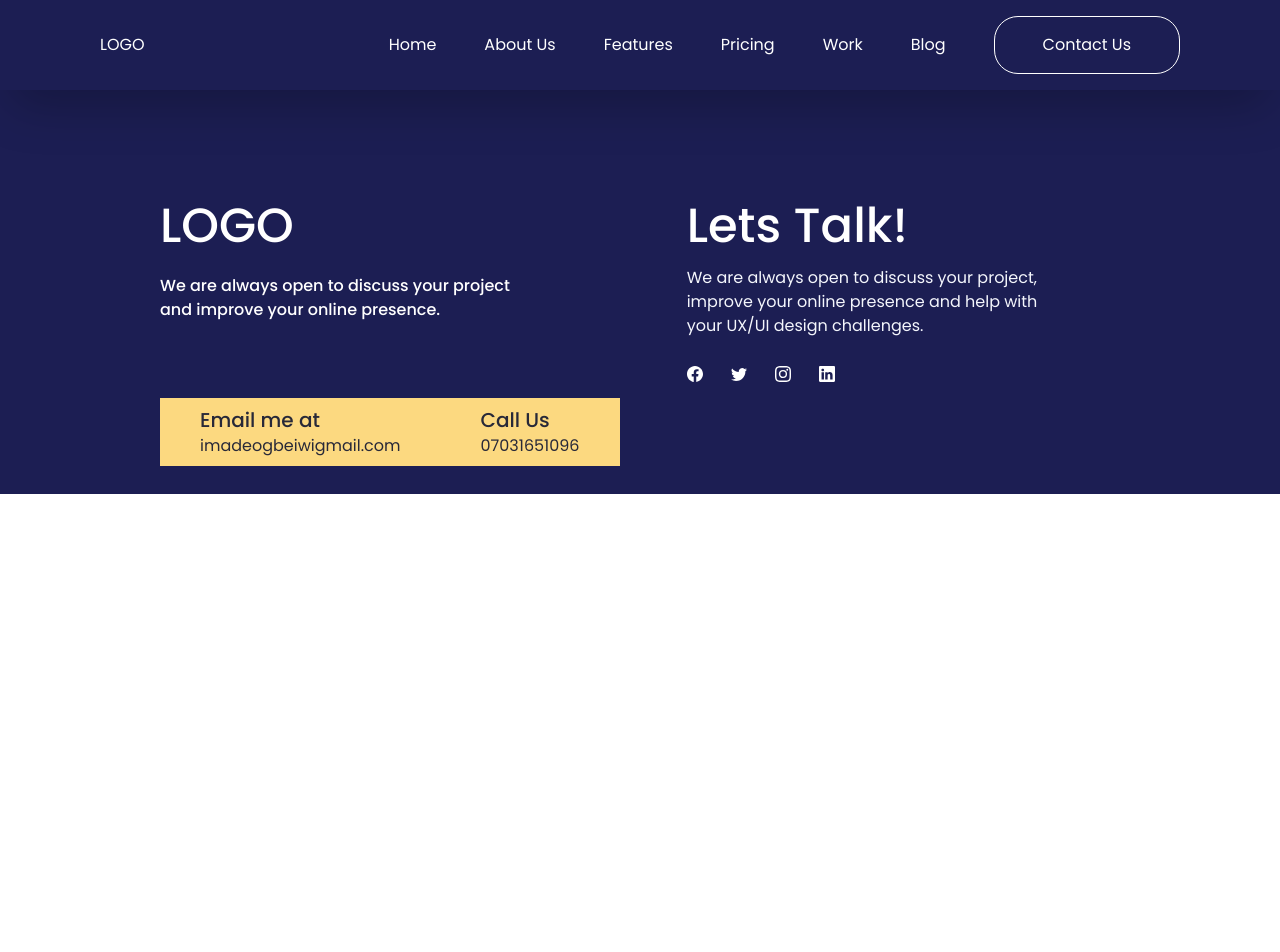
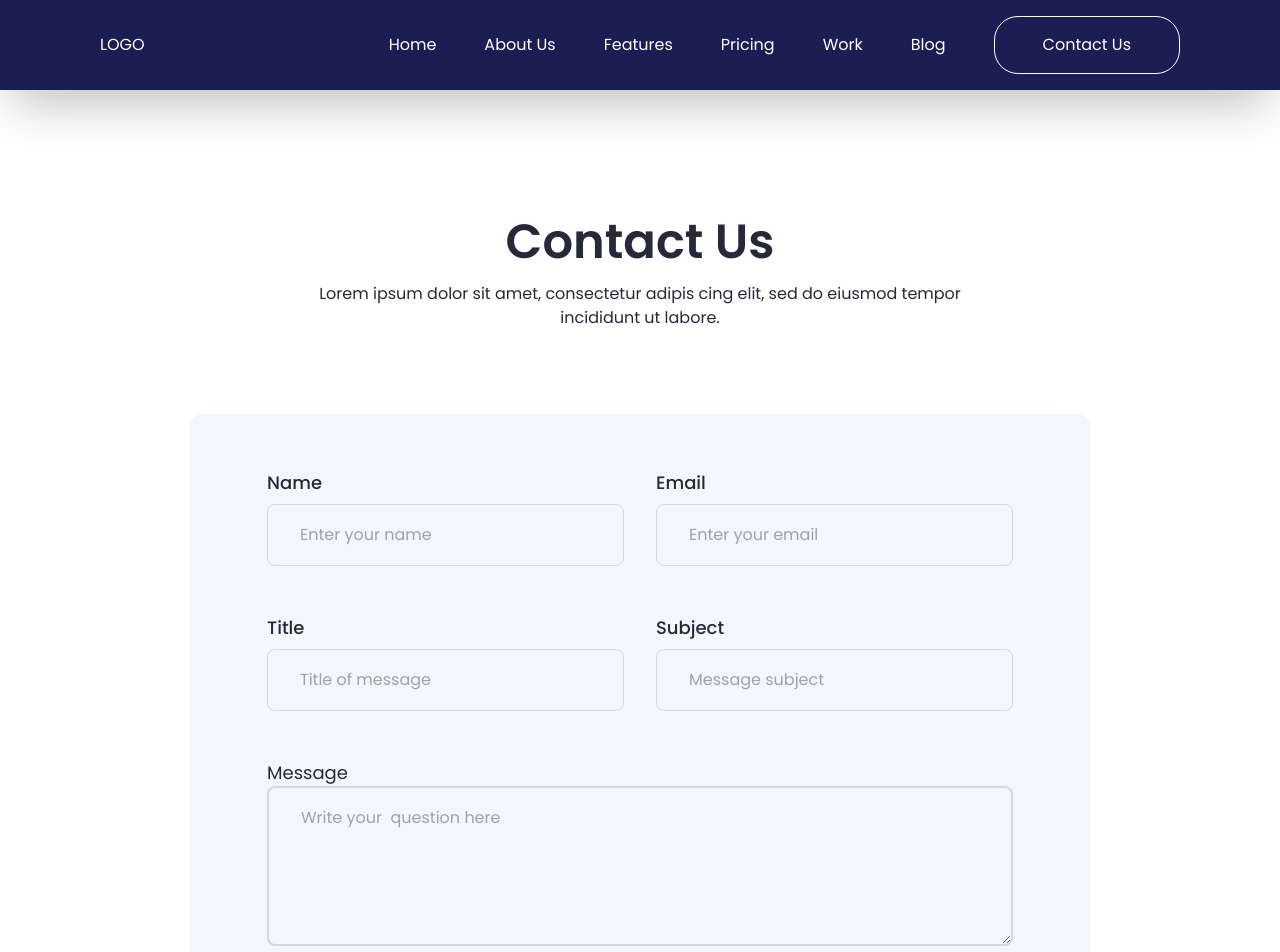
Before and after one commit to WinifredOgbeiwi/Website_Builder, a React (Vite) app: page /contact in a window 1280 px wide. Shown: the top 952 px of the page. Before the commit the page ends 800 px from the top, so only its background shows below. Built offline with nearby package versions, Linux system fonts and the light colour scheme.

Commit message:
CONTACT section

```diff
--- a/src/App.jsx
+++ b/src/App.jsx
@@ -8,6 +8,7 @@ import Pricing from './routes/Pricing'
 import Blog from './routes/Blog'
 import Footer from './layout/Footer'
 import Work from './routes/Work'
+import Contact from './routes/Contact'
 
 const App = () => {
   return (
@@ -21,8 +22,9 @@ const App = () => {
           <Route path='/pricing' element={<Pricing />} />
           <Route path='/work' element={<Work />} />
           <Route path='/blog' element={<Blog />} />
+          <Route path='/contact' element={<Contact />} />
         </Routes>
-        <Footer/>
+        <Footer />
       </BrowserRouter>
 
     </>
--- a/src/layout/Header.jsx
+++ b/src/layout/Header.jsx
@@ -29,7 +29,7 @@ const Header = () => {
             );
           })}
           <button className=' border-white border rounded-3xl py-2 lg:py-4 px-6 lg:px-12 hover:bg-main hover:text-white'>
-            Contact Us
+            <Link to="/contact">Contact Us</Link>
           </button>
 
         </ul>
@@ -52,7 +52,7 @@ const Header = () => {
                   );
                 })}
                 <button className=' border-white border rounded-3xl py-2 lg:py-4 px-6 lg:px-12 hover:bg-main hover:text-white'>
-                  Contact Us
+                  <Link to="/contact">Contact Us</Link>
                 </button>
 
               </ul>
--- /dev/null
+++ b/src/routes/Contact.jsx
@@ -0,0 +1,46 @@
+import React from 'react'
+import { Heading2 } from '../components/headings'
+
+const Contact = () => {
+    return (
+        <section className="py-32 max-[600px]:px-2 md:py-[128px] flex flex-col items-center justify-center gap-5">
+            <div className='text-center w-8/12 '>
+                <Heading2 text="Contact Us" />
+                <p className='mt-4 mb-16'> Lorem ipsum dolor sit amet, consectetur adipis cing elit, sed do eiusmod tempor incididunt ut labore.</p>
+            </div>
+
+            <div className='bg-[#F4F6FC] w-10/12 px-10 max-[639px]:px-9 max-[810px]:px-5 lg:px-[77px] py-[55px] rounded-xl'>
+                <form action="">
+                    <div className='w-full grid  sm:grid-cols-2 gap-8'>
+                        <div>
+                            <label htmlFor="name" className=' text-[18px] font-medium'>Name</label>
+                            <input type="text" id='name' placeholder='Enter your name' className='border-1 border-[#0000001f] mt-2  rounded-lg' required />
+                        </div>
+                        <div>
+                            <label htmlFor="name" className=' text-[18px] font-medium'>Email</label>
+                            <input type="email" id='name' placeholder='Enter your email' className='border-1 border-[#0000001f] mt-2  rounded-lg' required />
+                        </div>
+                        <div>
+                            <label htmlFor="name" className=' text-[18px] font-medium'>Title</label>
+                            <input type="text" id='name' placeholder='Title of message' className='border-1 border-[#0000001f] mt-2  rounded-lg ' />
+                        </div>
+                        <div>
+                            <label htmlFor="name" className=' text-[18px] font-medium'>Subject</label>
+                            <input type="text" id='name' placeholder='Message subject' className='border-1 border-[#0000001f] mt-2  rounded-lg ' />
+                        </div>
+
+                    </div>
+                    <div className='text-start mt-8'>
+                        <label htmlFor="" className=' text-[18px]'>Message</label>
+                        <textarea name="" id="" cols="30" rows="5" placeholder='Write your  question here' className='w-full bg-transparent border-2 rounded-lg py-[18px] px-8 border-[#0000001f]'  required></textarea>
+                    </div>
+                    <button className='bg-black text-white py-6  w-full md:w-64 rounded-[41px] mt-8'>Send Messege</button>
+
+                </form>
+            </div>
+
+        </section>
+    )
+}
+
+export default Contact
--- a/src/routes/Pricing.jsx
+++ b/src/routes/Pricing.jsx
@@ -1,12 +1,69 @@
 import React from 'react'
-import { Plans } from '../sections/pricing/plans'
+import Faq from '../sections/home/faq'
+import { Link } from 'react-router-dom'
+import { Heading2, Heading3, Heading5 } from '../components/headings'
+import { List, Listgrey } from '../components/list'
 
 const Pricing = () => {
   return (
-    <>
-      <Plans/>
-    </>
+    <section className="py-32 md:py-[128px] flex flex-wrap justify-center gap-5 ">
+      <div className='flex justify-center items-center flex-col'>
+        <Heading2 text="Our Pricing Plans" />
+        <p className='text-center mt-5 md:w-8/12'>When you’re ready to go beyond prototyping in Figma, Webflow is ready to help you bring your designs to life — without coding them.</p>
+      </div>
+      <div className='bg-[#F4F6FC] w-fit px-12 py-16 rounded-lg  '>
+        <div className='flex items-center gap-3'>
+          <Heading3 text="$299" />
+          <p className=' text-purple'>Per Design</p>
+        </div>
+        <Heading5 text="Landing Page" />
+        <p className=' w-72 mb-10 md:mb-20'>When you’re ready to go beyond prototyping in Figma, </p>
+        <ul className='list_img flex flex-col gap-y-5'>
+          <List text="All limited links" />
+          <List text="Own analytics platform" />
+          <List text="Chat Support" />
+          <Listgrey text="Optimize hashtags" />
+          <Listgrey text="Unlimited users" />
+        </ul>
+        <button className='bg-black text-white py-6  w-64 rounded-[41px] mt-20'> Get started</button>
+      </div>
+
+      <div className='bg-[#1C1E53] w-fit px-12 py-16 rounded-lg text-white '>
+        <div className='flex items-center gap-3'>
+          <Heading3 text="$399" />
+          <p className=' text-yell'>Multi Design</p>
+        </div>
+        <Heading5 text="Website Page" />
+        <p className=' w-72 mb-10 md:mb-20'>When you’re ready to go beyond prototyping in Figma, Webflow’s ready to help. </p>
+        <ul className='list_img flex flex-col gap-y-5'>
+          <List text="All limited links" />
+          <List text="Own analytics platform" />
+          <List text="Chat Support" />
+          <List text="Optimize hashtags" />
+          <List text="Unlimited users" />
+        </ul>
+        <button className='bg-yell py-6 text-black w-64 rounded-[41px] mt-20'> Get started</button>
+      </div>
+
+      <div className='bg-[#F4F6FC] w-fit px-12 py-16 rounded-lg  '>
+        <div className='flex items-center gap-3'>
+          <Heading3 text="$499 +" />
+          <p className=' text-purple'>Per Design</p>
+        </div>
+        <Heading5 text="Complex Project" />
+        <p className=' w-72 mb-10 md:mb-20'>When you’re ready to go beyond prototyping in Figma, </p>
+        <ul className='list_img flex flex-col gap-y-5'>
+          <List text="All limited links" />
+          <List text="Own analytics platform" />
+          <List text="Chat Support" />
+          <List text="Optimize hashtags" />
+          <List text="Unlimited users" />
+          <List text="Assist and Help" />
+        </ul>
+        <button className='bg-black text-white py-6  w-64 rounded-[41px] mt-20'> <Link to="/contact">Get started</Link></button>
+      </div>
+      <Faq />
+    </section>
   )
 }
-
 export default Pricing
--- a/src/sections/pricing/plans.jsx
+++ /dev/null
@@ -1,67 +0,0 @@
-import React from 'react'
-import { Heading2, Heading3, Heading5 } from '../../components/headings'
-import { List, Listgrey } from '../../components/list'
-import Faq from '../home/faq'
-import { Link } from 'react-router-dom'
-export const Plans = () => {
-    return (
-        <section className="py-32 md:py-[128px] flex flex-wrap justify-center gap-5 ">
-            <div className='flex justify-center items-center flex-col'>
-                <Heading2 text="Our Pricing Plans" />
-                <p className='text-center mt-5 md:w-8/12'>When you’re ready to go beyond prototyping in Figma, Webflow is ready to help you bring your designs to life — without coding them.</p>
-            </div>
-            <div className='bg-[#F4F6FC] w-fit px-12 py-16 rounded-lg  '>
-                <div className='flex items-center gap-3'>
-                    <Heading3 text="$299" />
-                    <p className=' text-purple'>Per Design</p>
-                </div>
-                <Heading5 text="Landing Page" />
-                <p className=' w-72 mb-10 md:mb-20'>When you’re ready to go beyond prototyping in Figma, </p>
-                <ul className='list_img flex flex-col gap-y-5'>
-                    <List text="All limited links" />
-                    <List text="Own analytics platform" />
-                    <List text="Chat Support" />
-                    <Listgrey text="Optimize hashtags" />
-                    <Listgrey text="Unlimited users" />
-                </ul>
-                <button className='bg-black text-white py-6  w-64 rounded-[41px] mt-20'> Get started</button>
-            </div>
-
-            <div className='bg-[#1C1E53] w-fit px-12 py-16 rounded-lg text-white '>
-                <div className='flex items-center gap-3'>
-                    <Heading3 text="$399" />
-                    <p className=' text-yell'>Multi Design</p>
-                </div>
-                <Heading5 text="Website Page" />
-                <p className=' w-72 mb-10 md:mb-20'>When you’re ready to go beyond prototyping in Figma, Webflow’s ready to help. </p>
-                <ul className='list_img flex flex-col gap-y-5'>
-                    <List text="All limited links" />
-                    <List text="Own analytics platform" />
-                    <List text="Chat Support" />
-                    <List text="Optimize hashtags" />
-                    <List text="Unlimited users" />
-                </ul>
-                <button className='bg-yell py-6 text-black w-64 rounded-[41px] mt-20'> Get started</button>
-            </div>
-
-            <div className='bg-[#F4F6FC] w-fit px-12 py-16 rounded-lg  '>
-                <div className='flex items-center gap-3'>
-                    <Heading3 text="$499 +" />
-                    <p className=' text-purple'>Per Design</p>
-                </div>
-                <Heading5 text="Complex Project" />
-                <p className=' w-72 mb-10 md:mb-20'>When you’re ready to go beyond prototyping in Figma, </p>
-                <ul className='list_img flex flex-col gap-y-5'>
-                    <List text="All limited links" />
-                    <List text="Own analytics platform" />
-                    <List text="Chat Support" />
-                    <List text="Optimize hashtags" />
-                    <List text="Unlimited users" />
-                    <List text="Assist and Help" />
-                </ul>
-                <button className='bg-black text-white py-6  w-64 rounded-[41px] mt-20'> <Link to="/contact">Get started</Link></button>
-            </div>
-            <Faq/>
-        </section>
-    )
-}
```
Also changed, not shown: src/index.css (line endings or trailing spaces).
